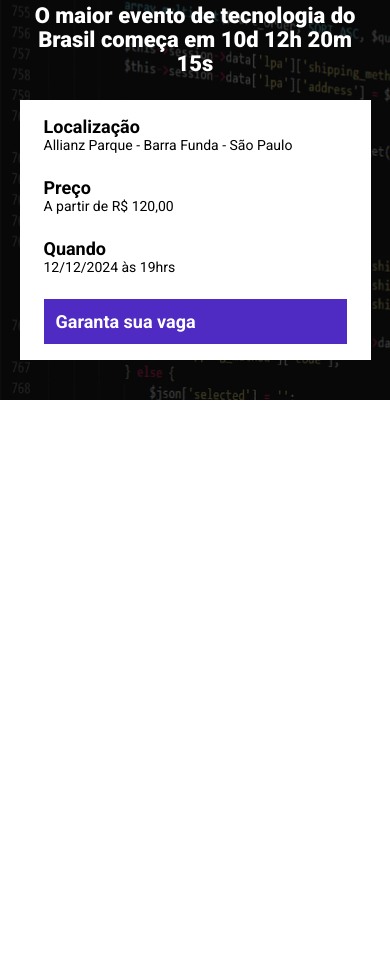
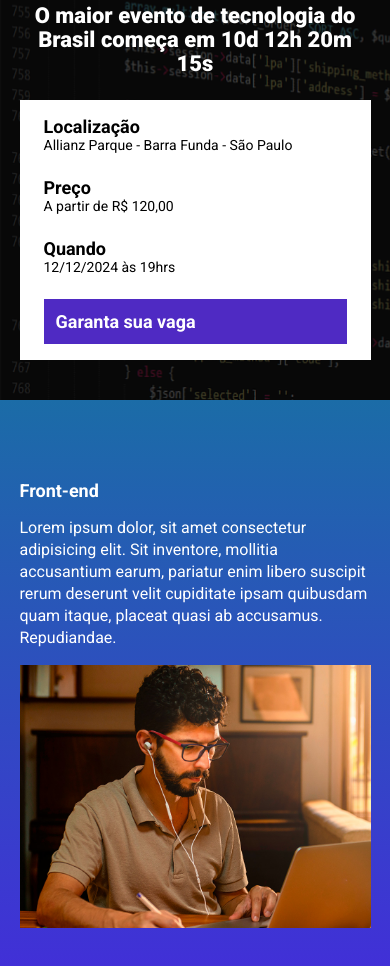
Before and after one commit to LuizHenriqueAlvesC/ebac_tech_talks, a website built with Parcel: page src/index.html in a window 390 px wide. Shown: the part 100-1066 px from the top of the page. Before the commit the page ends 844 px from the top, so only its background shows below. Built offline with nearby package versions, Linux system fonts and the light colour scheme.

Commit message:
adicionando a primeira sessão de event

```diff
--- a/src/index.html
+++ b/src/index.html
@@ -40,6 +40,18 @@
         </div>
     </header>
 
+    <section class="event">
+        <div class="container">
+            <div class="event__details">
+                <h2 class="event__details__title">Front-end</h2>
+                <p class="event__details__description">
+                    Lorem ipsum dolor, sit amet consectetur adipisicing elit. Sit inventore, mollitia accusantium earum, pariatur enim libero suscipit rerum deserunt velit cupiditate ipsam quibusdam quam itaque, placeat quasi ab accusamus. Repudiandae.
+                </p>
+            </div>
+            <img class="event__image" src="./images/frontend.png" alt="Front-end">
+        </div>
+    </section>
+
     <script src="scripts/main.js"></script>
 </body>
 </html>
--- /dev/null
+++ b/src/styles/_event.scss
@@ -0,0 +1,39 @@
+.event {
+    padding: 80px 0;
+    background-image: linear-gradient(#1B6CA7, #442BDB);
+    .container {
+        display: flex;
+    }
+
+    &__image {
+        max-width: 360px;
+    }
+
+    &__details {
+        margin-right: 40px;
+        &__title {
+            font-size: 18px;
+            font-weight: bold;
+            margin-bottom: 16px;
+        }
+
+        &__description {
+            line-height: 22px;
+        }
+    }
+
+    @media (max-width: 640px) {
+        .container {
+            display: block;
+        }
+
+        &__image {
+            width: 100%;
+        }
+
+        &__details {
+            margin-right: 0;
+            margin-bottom: 16px;
+        }
+    }
+}
--- a/src/styles/main.scss
+++ b/src/styles/main.scss
@@ -1,6 +1,7 @@
 @use 'hero';
 @use 'componentes/infosbar';
 @use 'componentes/buttons';
+@use 'event';
 
 * {
     margin: 0;
```
